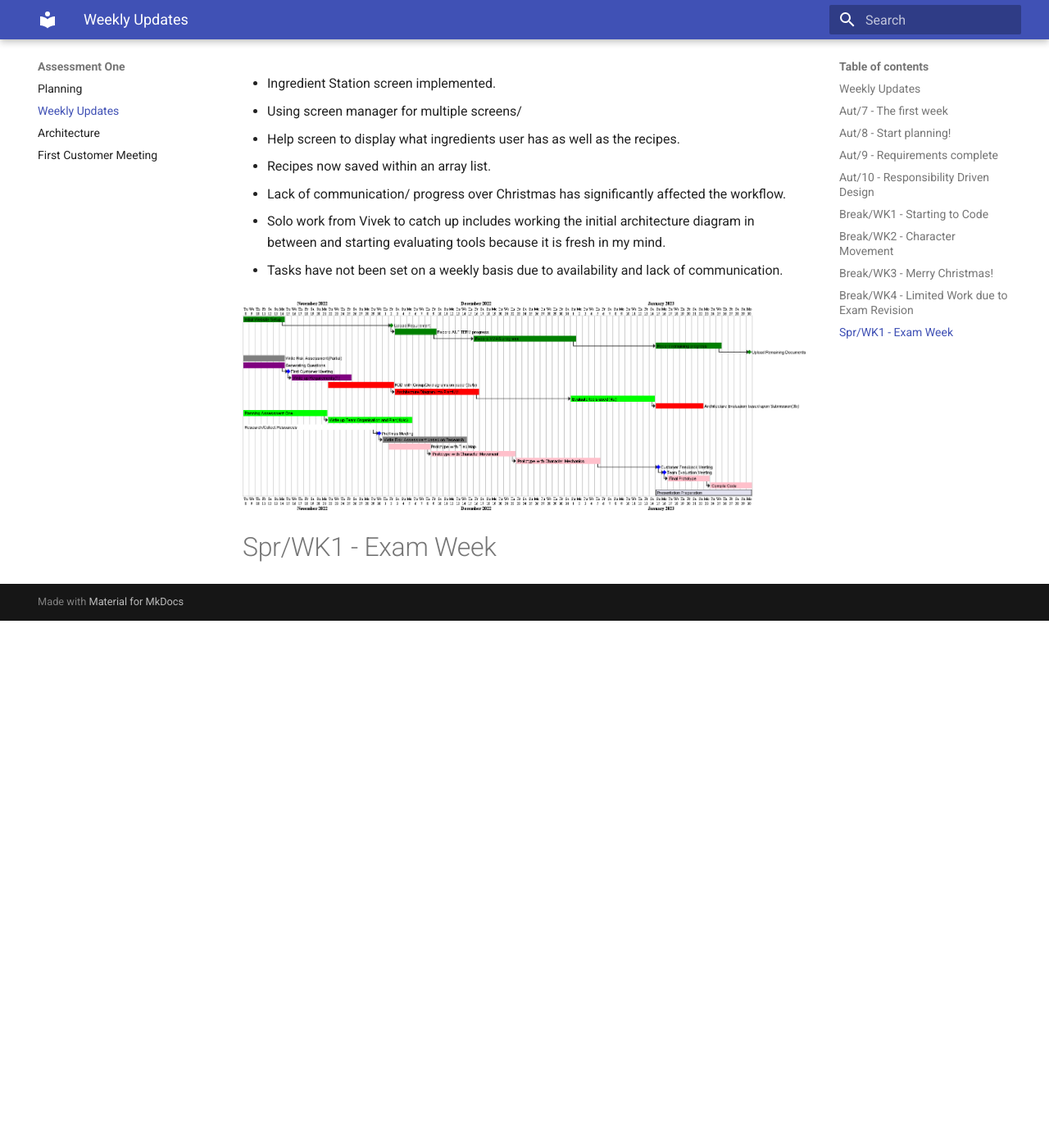
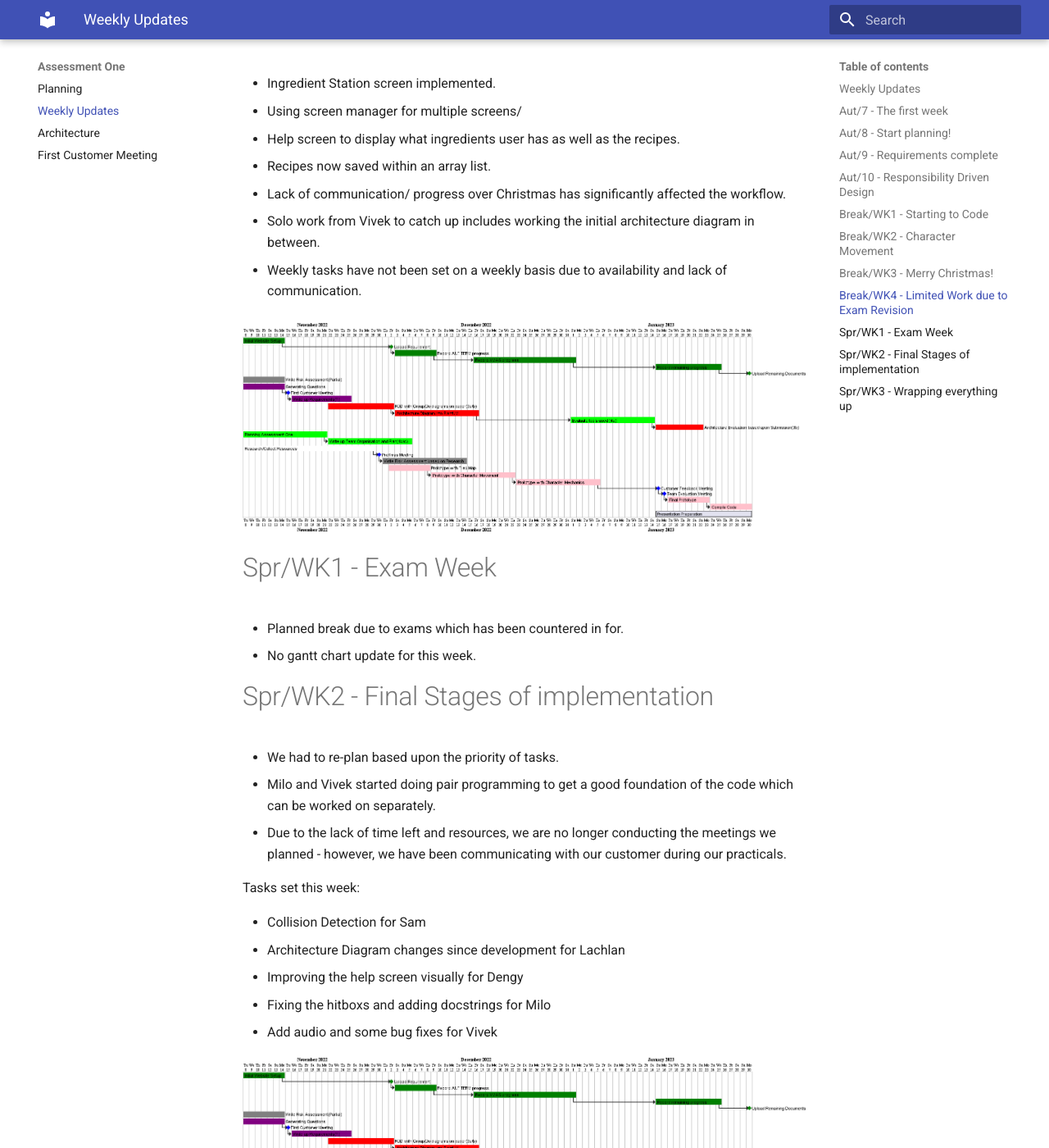
Before and after one commit to ENG1-Group-2/ENG1-Group-2.github.io---archive, an MkDocs documentation site: the page built from docs/one/weekly_updates.md, in a window 1280 px wide and 1400 px high, scrolled down 4293 px. Shown: the whole window at 82% size. Built offline with MkDocs 1.6.1 and Material for MkDocs 9.7.7, drawn with Linux system fonts in a browser that asks for light colours; before the commit the page ends 5050 px from its top, so only the background shows below that; some of the changed text lies outside the part shown.

Commit message:
Pentulimate comments

```diff
--- a/docs/one/weekly_updates.md
+++ b/docs/one/weekly_updates.md
@@ -137,13 +137,57 @@ has as well as the recipes.
 * Lack of communication/ progress over Christmas
 has significantly affected the workflow.
 * Solo work from Vivek to catch up includes working the
-initial architecture diagram in between and
-starting evaluating tools because it is fresh in my
-mind.
+initial architecture diagram in between.
 
-* Tasks have not been set on a weekly basis due to
+* Weekly tasks have not been set on a weekly basis due to
 availability and lack of communication.
 
 ![Picture of the break/4 gantt chart](break4.png)
 
 # Spr/WK1 - Exam Week
+
+* Planned break due to exams which has been countered in for.
+* No gantt chart update for this week.
+
+# Spr/WK2 - Final Stages of implementation
+
+* We had to re-plan based upon the priority of tasks.
+* Milo and Vivek started doing pair programming to get
+a good foundation of the code which can be worked on
+separately.
+* Due to the lack of time left and resources, we are
+no longer conducting the meetings we planned -
+however, we have been communicating with our customer
+during our practicals.
+
+Tasks set this week:
+
+* Collision Detection for Sam
+* Architecture Diagram changes since development for Lachlan
+* Improving the help screen visually for Dengy
+* Fixing the hitboxs and adding docstrings for Milo
+* Add audio and some bug fixes for Vivek
+
+![Picture of the sprwk2 gantt chart](spr2.png)
+
+# Spr/WK3 - Wrapping everything up
+
+* Core functionality is now fully implemented.
+* Decided on what needs to be done for the rest of the week.
+* Collision Detection seems quite problematic so we moved the ownership of the task to someone else.
+* Architecture diagrams weren't done so ownership of the task got transferred.
+
+* Less focus on using Gantt Charts as we are at the stage where it is more about refining details.
+
+Tasks set this week:
+
+* Architecture - Create up-to-date diagrams, say why its changed
+and link it back to requirements
+* Website - Get all hyperlinks working and have final updates.
+* Method Selection and Planning - Explains strengths of
+group member to explain table and provide a summary of what
+actually happened.
+* Implementation - Finishing touches (between Vivek + Milo)
+and compile into JAR file.
+
+* No Gantt Chart this week - same as last week
```
Also changed, not shown: docs/one/spr2.png (added), 1 other file.
